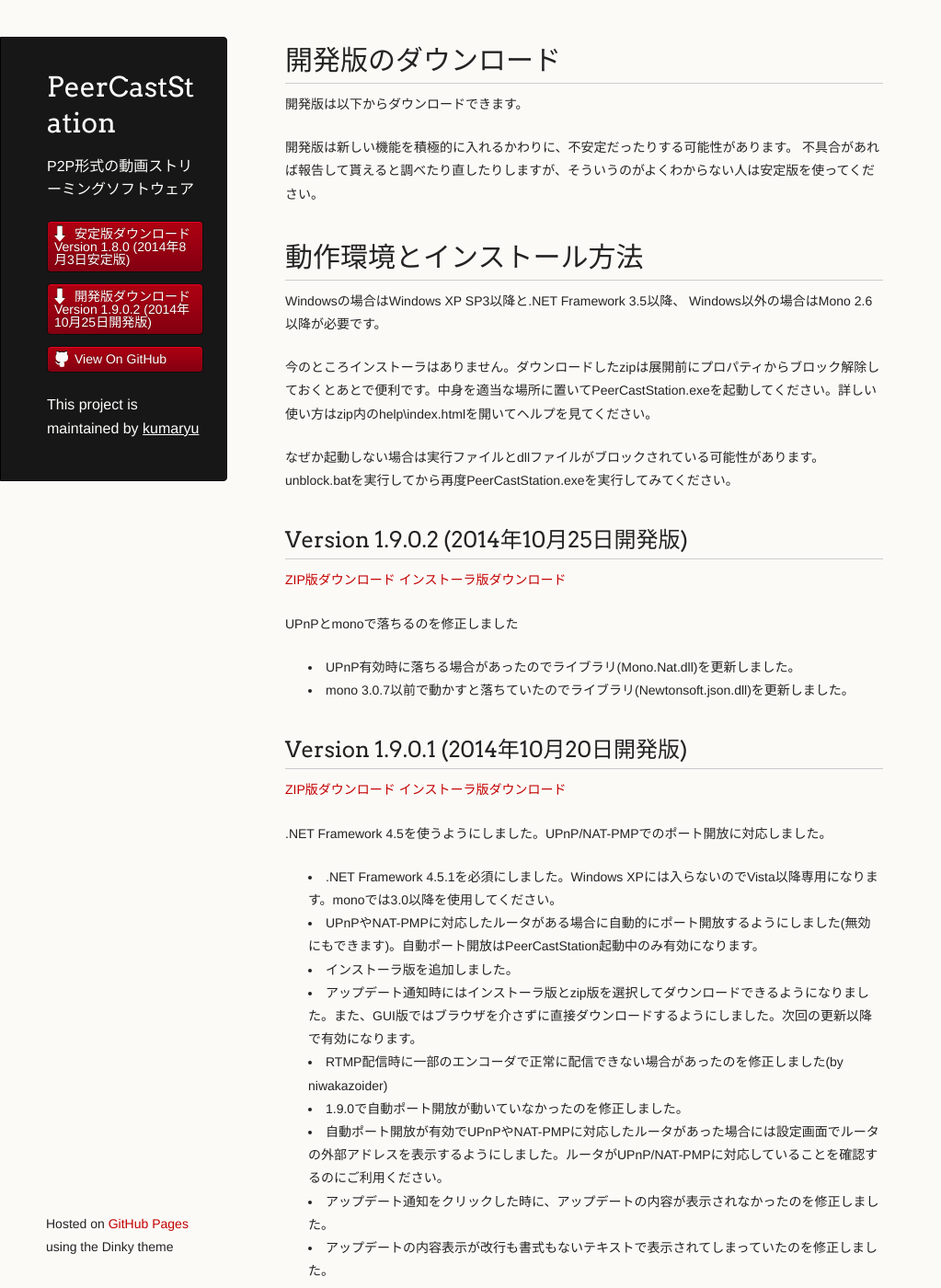
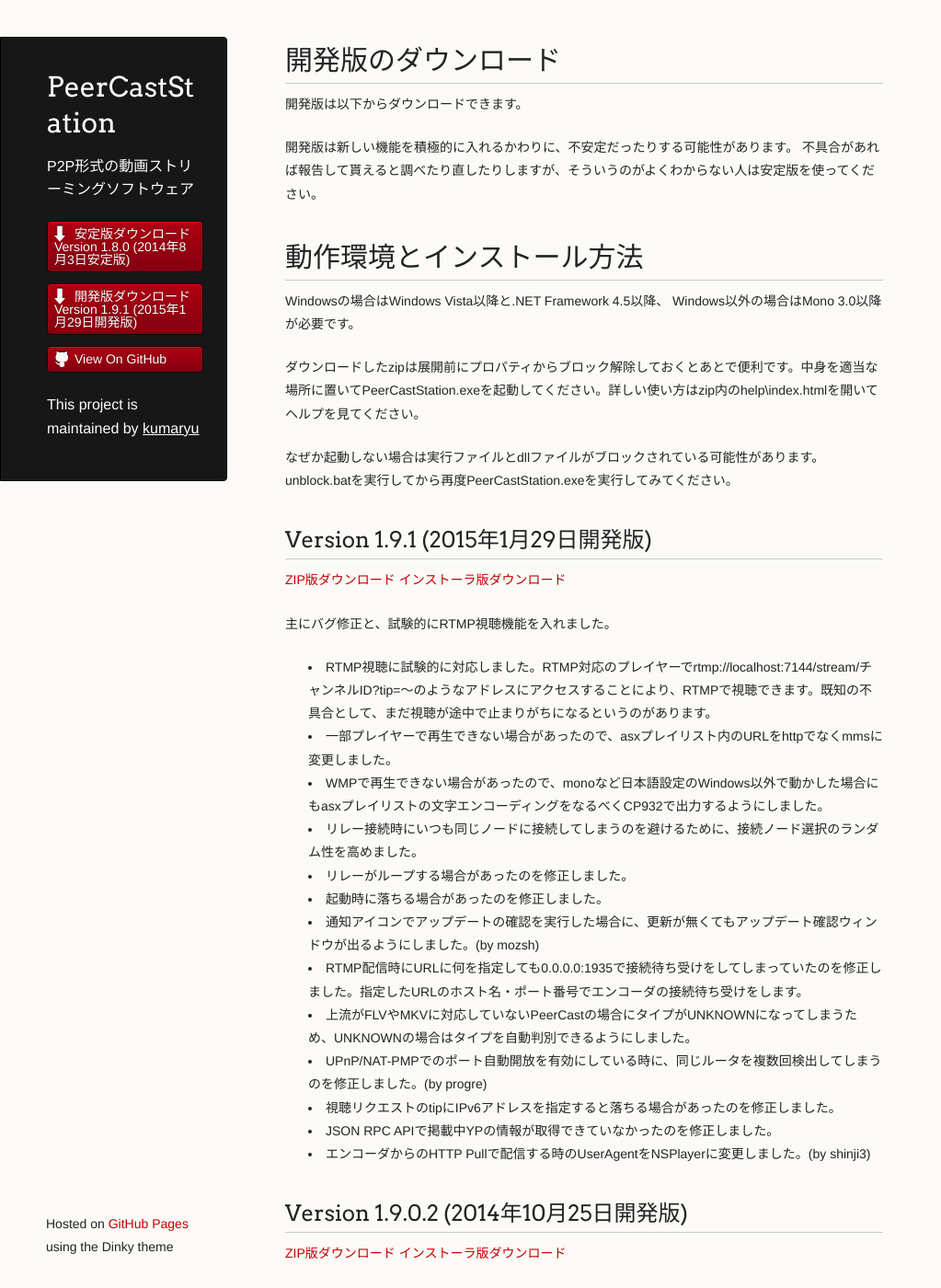
Before and after one commit to kumaryu/peercaststation, a Jekyll site: the page built from download-dev.mkd, in a window 1280 px wide and 1400 px high. Shown: the whole window at 92% size, without its empty margins (0-1023 px from the left). Built offline with Jekyll 4.4.1, drawn with Linux system fonts in a browser that asks for light colours.

Commit message:
Bumped version up to 1.9.1

```diff
--- a/_data/releasenotes.yml
+++ b/_data/releasenotes.yml
@@ -1,4 +1,33 @@
 ---
+- name: Version 1.9.1 (2015年1月29日開発版)
+  version: 1.9.1.0
+  channel: dev
+  notes: |
+    主にバグ修正と、試験的にRTMP視聴機能を入れました。
+
+    * RTMP視聴に試験的に対応しました。RTMP対応のプレイヤーでrtmp://localhost:7144/stream/チャンネルID?tip=～のようなアドレスにアクセスすることにより、RTMPで視聴できます。既知の不具合として、まだ視聴が途中で止まりがちになるというのがあります。
+    * 一部プレイヤーで再生できない場合があったので、asxプレイリスト内のURLをhttpでなくmmsに変更しました。
+    * WMPで再生できない場合があったので、monoなど日本語設定のWindows以外で動かした場合にもasxプレイリストの文字エンコーディングをなるべくCP932で出力するようにしました。
+    * リレー接続時にいつも同じノードに接続してしまうのを避けるために、接続ノード選択のランダム性を高めました。
+    * リレーがループする場合があったのを修正しました。
+    * 起動時に落ちる場合があったのを修正しました。
+    * 通知アイコンでアップデートの確認を実行した場合に、更新が無くてもアップデート確認ウィンドウが出るようにしました。(by mozsh)
+    * RTMP配信時にURLに何を指定しても0.0.0.0:1935で接続待ち受けをしてしまっていたのを修正しました。指定したURLのホスト名・ポート番号でエンコーダの接続待ち受けをします。
+    * 上流がFLVやMKVに対応していないPeerCastの場合にタイプがUNKNOWNになってしまうため、UNKNOWNの場合はタイプを自動判別できるようにしました。
+    * UPnP/NAT-PMPでのポート自動開放を有効にしている時に、同じルータを複数回検出してしまうのを修正しました。(by progre)
+    * 視聴リクエストのtipにIPv6アドレスを指定すると落ちる場合があったのを修正しました。
+    * JSON RPC APIで掲載中YPの情報が取得できていなかったのを修正しました。
+    * エンコーダからのHTTP Pullで配信する時のUserAgentをNSPlayerに変更しました。(by shinji3)
+  date: Thu, 29 Jan 2015 23:50:00 +0900
+  url: http://www.pecastation.org/files/PeerCastStation-1.9.1.zip
+  enclosures:
+  - type: archive
+    url: http://www.pecastation.org/files/PeerCastStation-1.9.1.zip
+    length: 1372371
+  - type: installer
+    url: http://www.pecastation.org/files/PeerCastStation-1.9.1.exe
+    length: 2025712
+
 - name: Version 1.9.0.2 (2014年10月25日開発版)
   version: 1.9.0.2
   channel: dev
--- a/_layouts/default.html
+++ b/_layouts/default.html
@@ -24,7 +24,7 @@
           <a class="buttons" href="download-stable.html">安定版ダウンロード<br>Version 1.8.0 (2014年8月3日安定版)</a>
           </li>
           <li class="download" style="width:auto; height:auto">
-          <a class="buttons" href="download-dev.html">開発版ダウンロード<br>Version 1.9.0.2 (2014年10月25日開発版)</a>
+          <a class="buttons" href="download-dev.html">開発版ダウンロード<br>Version 1.9.1 (2015年1月29日開発版)</a>
           </li>
           <li style="width:auto"><a class="buttons github" href="https://github.com/kumaryu/peercaststation">View On GitHub</a></li>
         </ul>
--- a/download-dev.mkd
+++ b/download-dev.mkd
@@ -12,10 +12,10 @@
 
 動作環境とインストール方法
 ==========================
-Windowsの場合はWindows XP SP3以降と.NET Framework 3.5以降、
-Windows以外の場合はMono 2.6以降が必要です。
+Windowsの場合はWindows Vista以降と.NET Framework 4.5以降、
+Windows以外の場合はMono 3.0以降が必要です。
 
-今のところインストーラはありません。ダウンロードしたzipは展開前にプロパティからブロック解除しておくとあとで便利です。中身を適当な場所に置いてPeerCastStation.exeを起動してください。詳しい使い方はzip内のhelp\\index.htmlを開いてヘルプを見てください。
+ダウンロードしたzipは展開前にプロパティからブロック解除しておくとあとで便利です。中身を適当な場所に置いてPeerCastStation.exeを起動してください。詳しい使い方はzip内のhelp\\index.htmlを開いてヘルプを見てください。
 
 なぜか起動しない場合は実行ファイルとdllファイルがブロックされている可能性があります。
 unblock.batを実行してから再度PeerCastStation.exeを実行してみてください。
```
